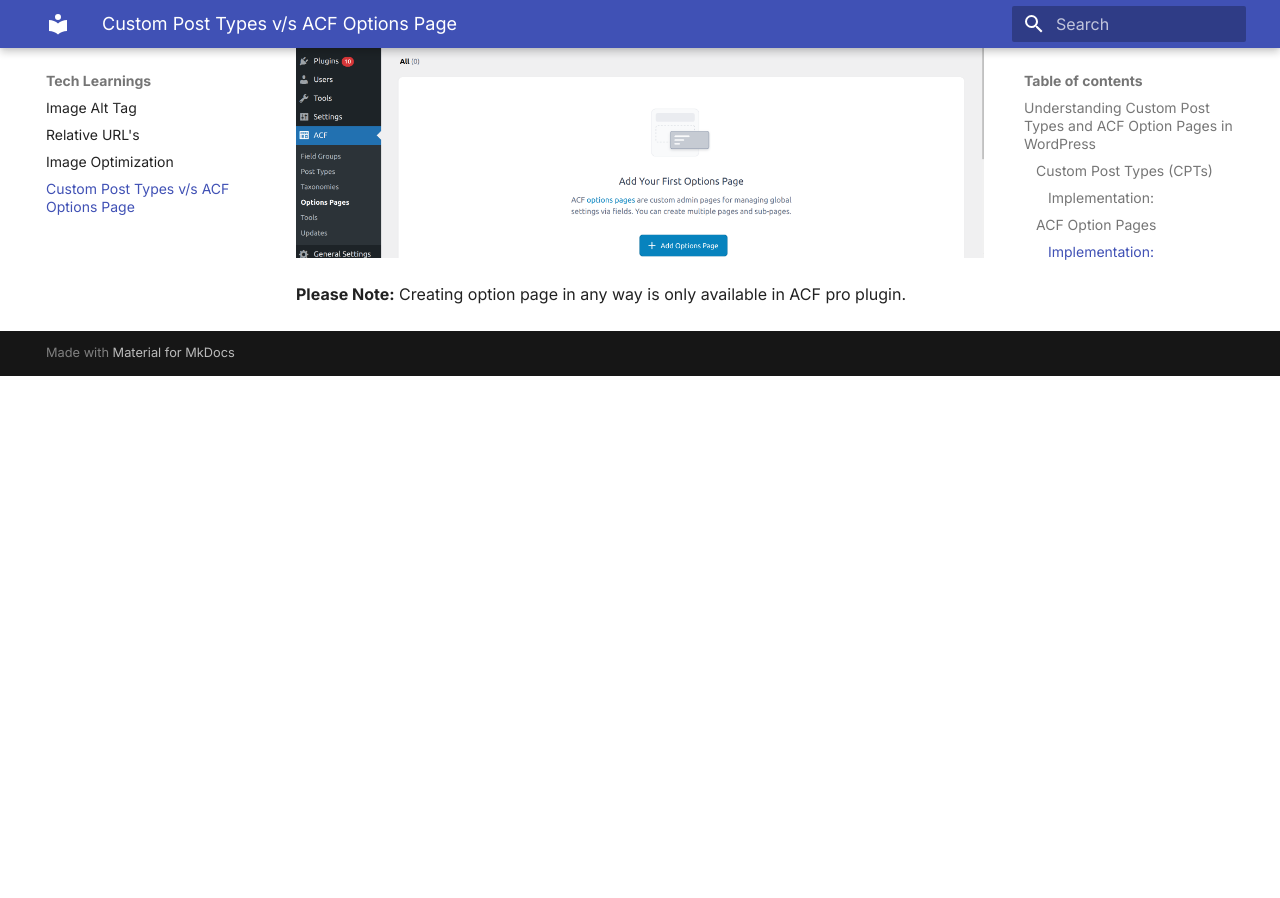
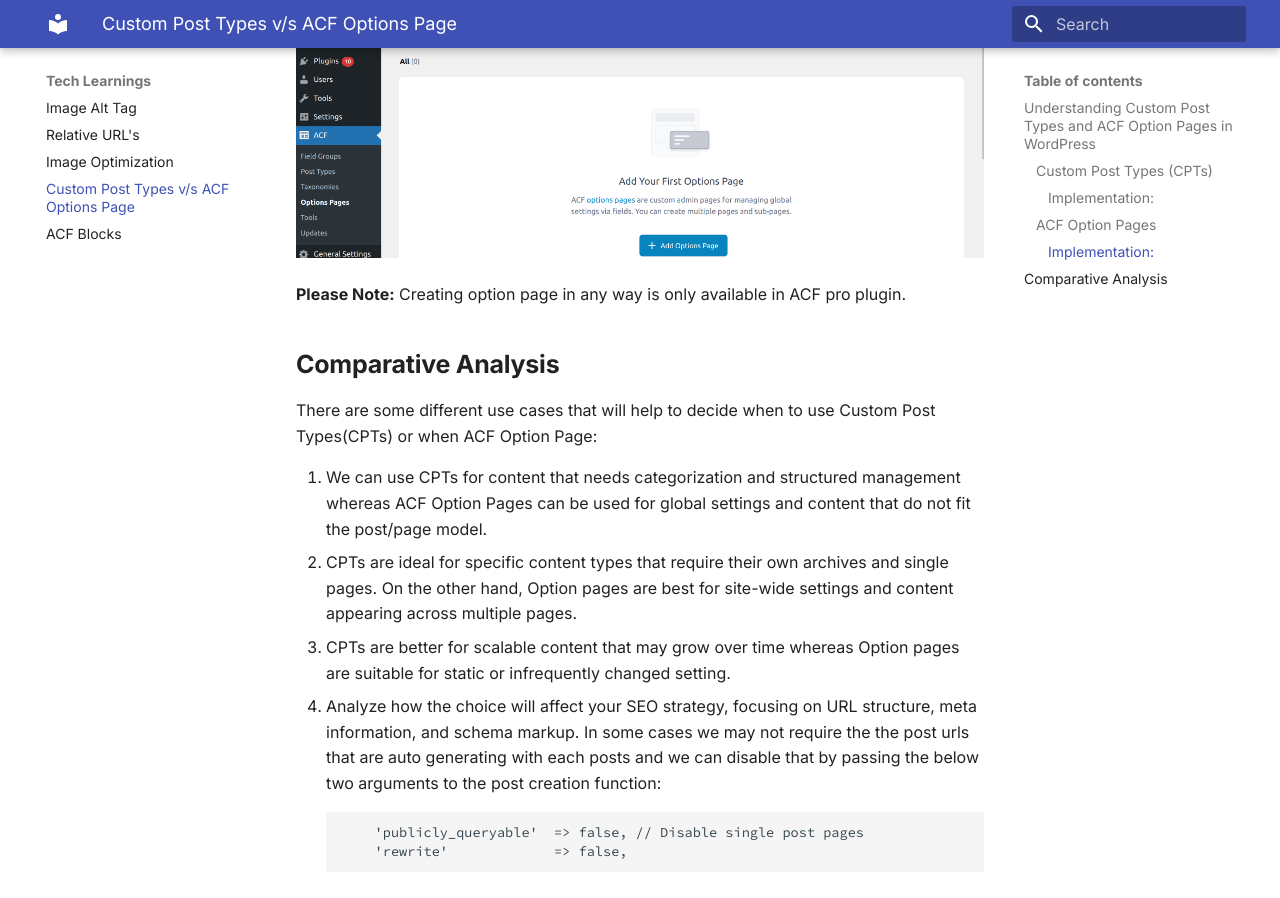
Before and after one commit to Krenovate-Solutions-Pvt-Ltd/tech-learnings, an MkDocs documentation site: the page built from docs/cpt-or-options-page.md, in a window 1280 px wide and 900 px high, scrolled down 2357 px. Built offline with MkDocs 1.6.1 and Material for MkDocs 9.7.7, drawn with Linux system fonts in a browser that asks for light colours; before the commit the page ends 2733 px from its top, so only the background shows below that.

Commit message:
feat:CPT v/s Option page documentation completed

````diff
--- a/docs/cpt-or-options-page.md
+++ b/docs/cpt-or-options-page.md
@@ -68,3 +68,15 @@
 ![alt text](image-3.png)
 
 **Please Note:** Creating option page in any way is only available in ACF pro plugin.
+
+## **Comparative Analysis**
+There are some different use cases that will help to decide when to use Custom Post Types(CPTs) or when ACF Option Page:
+
+1. We can use CPTs for content that needs categorization and structured management whereas ACF Option Pages can be used for global settings and content that do not fit the post/page model.
+2. CPTs are ideal for specific content types that require their own archives and single pages. On the other hand, Option pages are best for site-wide settings and content appearing across multiple pages.
+3. CPTs are better for scalable content that may grow over time whereas Option pages are suitable for static or infrequently changed setting.
+4. Analyze how the choice will affect your SEO strategy, focusing on URL structure, meta information, and schema markup. In some cases we may not require the the post urls that are auto generating with each posts and we can disable that by passing the below two arguments to the post creation function:
+```
+    'publicly_queryable'  => false, // Disable single post pages
+    'rewrite'             => false,
+```
--- a/mkdocs.yml
+++ b/mkdocs.yml
@@ -4,6 +4,7 @@
   -  Relative URL's:  'relative-urls.md'
   -  Image Optimization:  'image-optimization.md'
   -  Custom Post Types v/s ACF Options Page:  'cpt-or-options-page.md'
+  -  ACF Blocks:  'acf-blocks.md'
 theme:
   name: material
   features:
````
Also changed, not shown: docs/acf-blocks.md (added).
